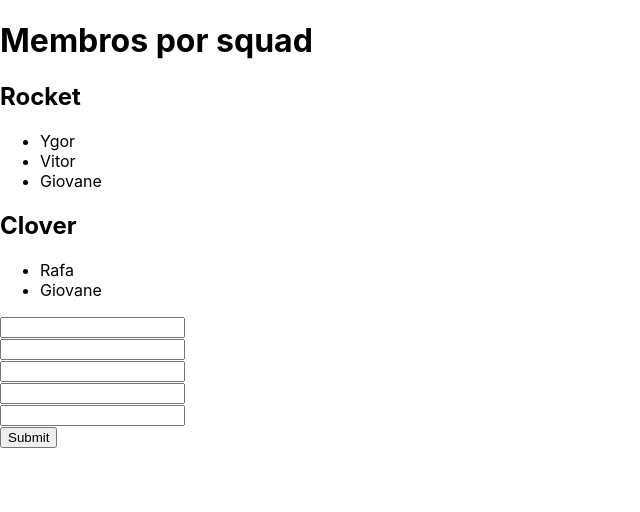
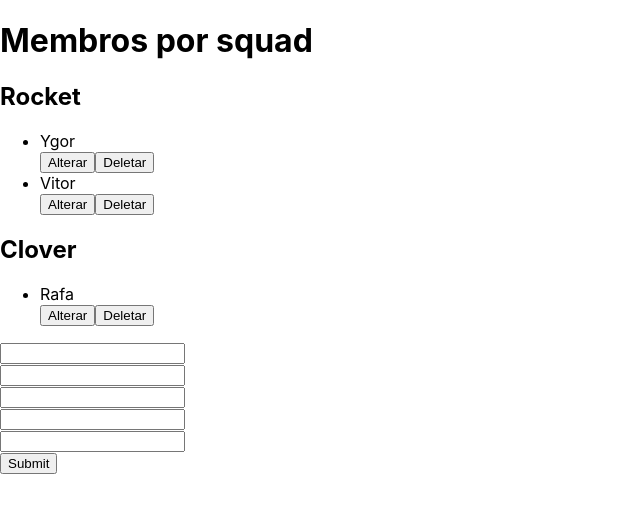
Before and after one commit to GiovaneCardoso/reactHooks, a React (Create React App) app: page / in a window 1280 px wide. Shown: the top 512 px of the page, without its empty margins (0-640 px from the left). Built offline with nearby package versions, Linux system fonts and the light colour scheme; data requests are answered from the project's data file.

Commit message:
crud working

```diff
--- a/db.json
+++ b/db.json
@@ -1,38 +1,24 @@
 {
   "users": [
     {
-      "id": 1,
+      "id": "1",
       "name": "Ygor",
       "lastName": "Neves",
-      "age": 23,
-      "squad": 1
-    },
-    {
-      "id": 2,
-      "name": "Vitor",
-      "lastName": "Hugo",
-      "age": 24,
-      "squad": 1
-    },
-    {
-      "id": 3,
-      "name": "Rafa",
-      "lastName": "Cruz",
-      "age": 30,
-      "squad": 2
-    },
-    {
-      "id": "4",
-      "name": "Giovane",
-      "lastName": "Cardoso",
-      "age": "22",
+      "age": "23",
       "squad": "1"
     },
     {
-      "id": "5",
-      "name": "Giovane",
-      "lastName": "Cardoso",
-      "age": "22",
+      "id": "2",
+      "name": "Vitor",
+      "lastName": "Hugo",
+      "age": "24",
+      "squad": "1"
+    },
+    {
+      "id": "3",
+      "name": "Rafa",
+      "lastName": "Cruz",
+      "age": "30",
       "squad": "2"
     }
   ],
--- a/src/App.js
+++ b/src/App.js
@@ -1,80 +1,15 @@
-import React, { useState, useEffect } from 'react';
-import axios from 'axios'
+import React from 'react';
 import './App.css';
+import ListComponent from '../src/components/listComponent';
 
 
 //useState = data do vue;
 //useEffect = watch/mounted(depende do 2 param) do vue
 const App = ()=> {
-  const [ squad, setSquad ] = useState([])
-  const [ user, setUser ] = useState([])
-  const [ sendUser, setSendUser] = useState({
-    id: "",
-    name: "",
-    lastName: "",
-    age: "",
-    squad: ""
-  })
-
-
-  const getSquad = async ()=> {
-    const { data } = await axios.get('http://localhost:3000/squads')
-    let name = data;
-    setSquad(name);
-  }
-  const getUser = async ()=> {
-    const { data } = await axios.get("http://localhost:3000/users")
-    let user = data
-    setUser(user)
-  }
-  const submit = (e)=> {
-    e.preventDefault();
-    axios.post("http://localhost:3000/users", sendUser).then(res=> {
-      console.log(res)
-    })
-  }
-  const info = (e)=> {
-    const newUser = {...sendUser}
-    newUser[e.target.id]= e.target.value
-    setSendUser(newUser);
-  }
-
-  useEffect(()=> {
-    getSquad();
-  }, [])
-  useEffect(()=> {
-    getUser();
-  }, [user])
-
 
   return (
     <>
-      <div className="Membros">
-        <h1>Membros por squad</h1>
-
-        <div>{squad.map(singleSquad => {
-          return (
-          <>
-          <h2>{singleSquad.name}</h2>
-          <ul>
-          {user.filter(user => user.squad == singleSquad.id).map(singleUser => <li className={singleSquad.id}>{singleUser.name}</li>)}
-         </ul>
-          </>
-          )
-        })}</div>
-
-      </div>
-      <div className="form" >
-        <form id="form-submit" onSubmit={(e)=> submit(e)}>
-        <input type="number" id="id" name="id" value={sendUser.id} onChange={(e)=>info(e)}></input><br />
-        <input type="text" id="name" name="name" value={sendUser.name} onChange={(e)=>info(e)}></input><br />
-        <input type="text" id="lastName" name="lastName" value={sendUser.lastName} onChange={(e)=>info(e)}></input><br />
-        <input type="text" id="age" name="age" value={sendUser.age} onChange={(e)=>info(e)}></input><br />
-        <input type="text" id="squad" name="squad" value={sendUser.squad} onChange={(e)=>info(e)}></input><br />
-        <input type="submit"></input>
-        </form>
-
-      </div>
+      <ListComponent></ListComponent>
     </>
   )
 }
--- /dev/null
+++ b/src/components/listComponent.js
@@ -0,0 +1,98 @@
+import React, { useState, useEffect } from 'react';
+import axios from 'axios'
+
+
+//useState = data do vue;
+//useEffect = watch/mounted(depende do 2 param) do vue
+const ListComponent = ()=> {
+  const [ squad, setSquad ] = useState([])
+  const [ user, setUser ] = useState([])
+  const [ sendUser, setSendUser] = useState({
+    id: "",
+    name: "",
+    lastName: "",
+    age: "",
+    squad: ""
+  })
+
+
+  const getSquad = async ()=> {
+    const { data } = await axios.get('http://localhost:3000/squads')
+    let name = data;
+    setSquad(name);
+  }
+  const getUser = async ()=> {
+    const { data } = await axios.get("http://localhost:3000/users").then(
+
+    )
+    let user = data
+    setUser(user)
+  }
+  const submit = (e)=> {
+    e.preventDefault();
+    axios.post("http://localhost:3000/users", sendUser).then(res=> {
+      getUser()
+    })
+  }
+  const info = (e)=> {
+    const newUser = {...sendUser}
+    newUser[e.target.id]= e.target.value
+    setSendUser(newUser);
+  }
+  const alteraValor = (id)=> {
+    axios.put(`http://localhost:3000/users/${id}`, {
+      id: id,
+      name: "Carlos",
+      lastName: "Alves",
+      age: 28,
+      squad: 2
+    }).then(
+      getUser()
+    )
+  }
+  const deletaValor = (id)=> {
+    axios.delete(`http://localhost:3000/users/${id}`).then(
+      getUser()
+    )
+  }
+
+  useEffect(()=> {
+    getSquad();
+    getUser();
+  }, [])
+
+
+
+  return (
+    <>
+      <div className="Membros">
+        <h1>Membros por squad</h1>
+
+        <div>{squad.map(singleSquad => {
+          return (
+          <>
+          <h2>{singleSquad.name}</h2>
+          <ul>
+          {user.filter(user => user.squad == singleSquad.id).map(singleUser => <><li className={singleSquad.id}>{singleUser.name}</li><button value= {singleUser.id} onClick={e => alteraValor(e.target.value)}>Alterar</button><button value= {singleUser.id} onClick={e => deletaValor(e.target.value)}>Deletar</button></>)}
+         </ul>
+          </>
+          )
+        })}</div>
+
+      </div>
+      <div className="form" >
+        <form id="form-submit" onSubmit={(e)=> submit(e)}>
+        <input type="number" id="id" name="id" value={sendUser.id} onChange={(e)=>info(e)}></input><br />
+        <input type="text" id="name" name="name" value={sendUser.name} onChange={(e)=>info(e)}></input><br />
+        <input type="text" id="lastName" name="lastName" value={sendUser.lastName} onChange={(e)=>info(e)}></input><br />
+        <input type="text" id="age" name="age" value={sendUser.age} onChange={(e)=>info(e)}></input><br />
+        <input type="text" id="squad" name="squad" value={sendUser.squad} onChange={(e)=>info(e)}></input><br />
+        <input type="submit"></input>
+        </form>
+
+      </div>
+    </>
+  )
+}
+
+export default ListComponent;
```
